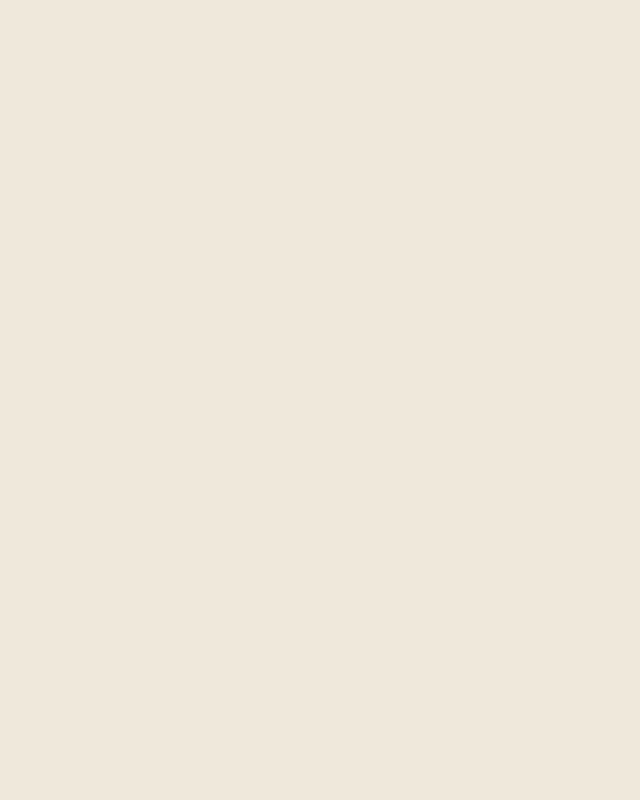
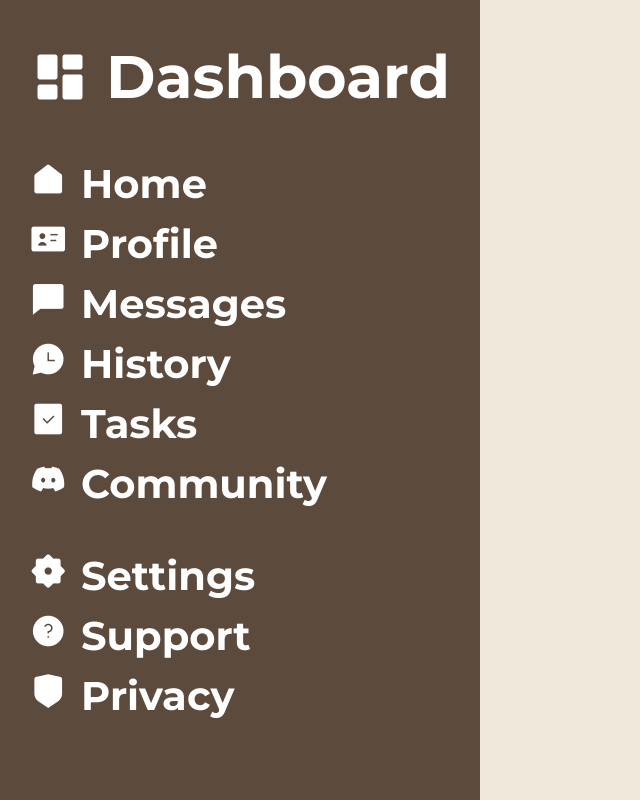
Before and after one commit to nguyensieu-gmer/dashboard, a plain HTML site: page index.html in a window 1280 px wide. Shown: the whole page, without its empty margins (0-640 px from the left). Drawn offline with nearby package versions, Linux system fonts and the light colour scheme.

Commit message:
Add css sidebarstyle

```diff
--- a/index.html
+++ b/index.html
@@ -4,11 +4,58 @@
     <meta charset="UTF-8">
     <meta name="viewport" content="width=device-width, initial-scale=1.0">
     <title>Dashboard</title>
+    <!--=============== REMIXICONS ===============-->
+    <link rel="stylesheet" href="https://cdnjs.cloudflare.com/ajax/libs/remixicon/4.6.0/remixicon.min.css">
+
     <link rel="stylesheet" href="style.css">
 </head>
 <body>
     <div class="container">
-        <div class="sidebar"></div>
+        <div class="sidebar">
+            <div class="side_bar_content">
+                <div>
+                    <i class="ri-dashboard-fill"></i>
+                    <h1>Dashboard</h1>
+                </div>
+                <div>
+                    <i class="ri-home-fill"></i>
+                    <h1>Home</h1>
+                </div>
+                <div>
+                    <i class="ri-id-card-fill"></i>
+                    <h1>Profile</h1>
+                </div>
+                <div>
+                    <i class="ri-chat-4-fill"></i>
+                    <h1>Messages</h1>
+                </div>
+                <div>
+                    <i class="ri-chat-history-fill"></i>
+                    <h1>History</h1>
+                </div>
+                <div>
+                    <i class="ri-task-fill"></i>
+                    <h1>Tasks</h1>
+                </div>
+                <div>
+                    <i class="ri-discord-fill"></i>
+                    <h1>Community</h1>
+                </div>
+
+                <div>
+                    <i class="ri-settings-2-fill"></i>
+                    <h1>Settings</h1>
+                </div>
+                <div>
+                    <i class="ri-question-fill"></i>
+                    <h1>Support</h1>
+                </div>
+                <div>
+                    <i class="ri-shield-fill"></i>
+                    <h1>Privacy</h1>
+                </div>
+            </div>
+        </div>
         <div class="dashboard">
             <div class="nav_bar"></div>
             <div class="content_area">
--- a/style.css
+++ b/style.css
@@ -87,3 +87,53 @@ a{
 }
 
 /* style */
+
+/* sidebar */
+
+.container{
+    display: flex;
+    width: 100vw;
+    height: 100%;
+    font-family: var(--body-font);
+}
+
+.container .sidebar{
+    background-color: var(--color-text-secondary);
+    min-width: 30rem;
+    min-height: 100vh;
+    color: white;
+
+    display: flex;
+    justify-content: center;
+}
+
+.container .side_bar_content div{
+  display: flex;
+  gap: 1rem;
+}
+
+.container .side_bar_content div:hover{
+  cursor: pointer;
+}
+
+.container .side_bar_content div:first-of-type{
+  font-size: 30px;
+  margin: 2rem 0;
+}
+
+.container .side_bar_content div:first-of-type i{
+  font-size: 60px;
+}
+
+.container .side_bar_content div:not(:first-of-type){
+  font-size: var(--h2-font-size);
+  font-weight: var(--font-semi-bold);
+}
+
+.container .side_bar_content div:not(:first-of-type) i{
+  font-size: 35px;
+}
+
+.container .side_bar_content div:nth-child(7){
+  margin-bottom: 2rem;
+}
```
Also changed, not shown: icon/view-dashboard.svg (added).
